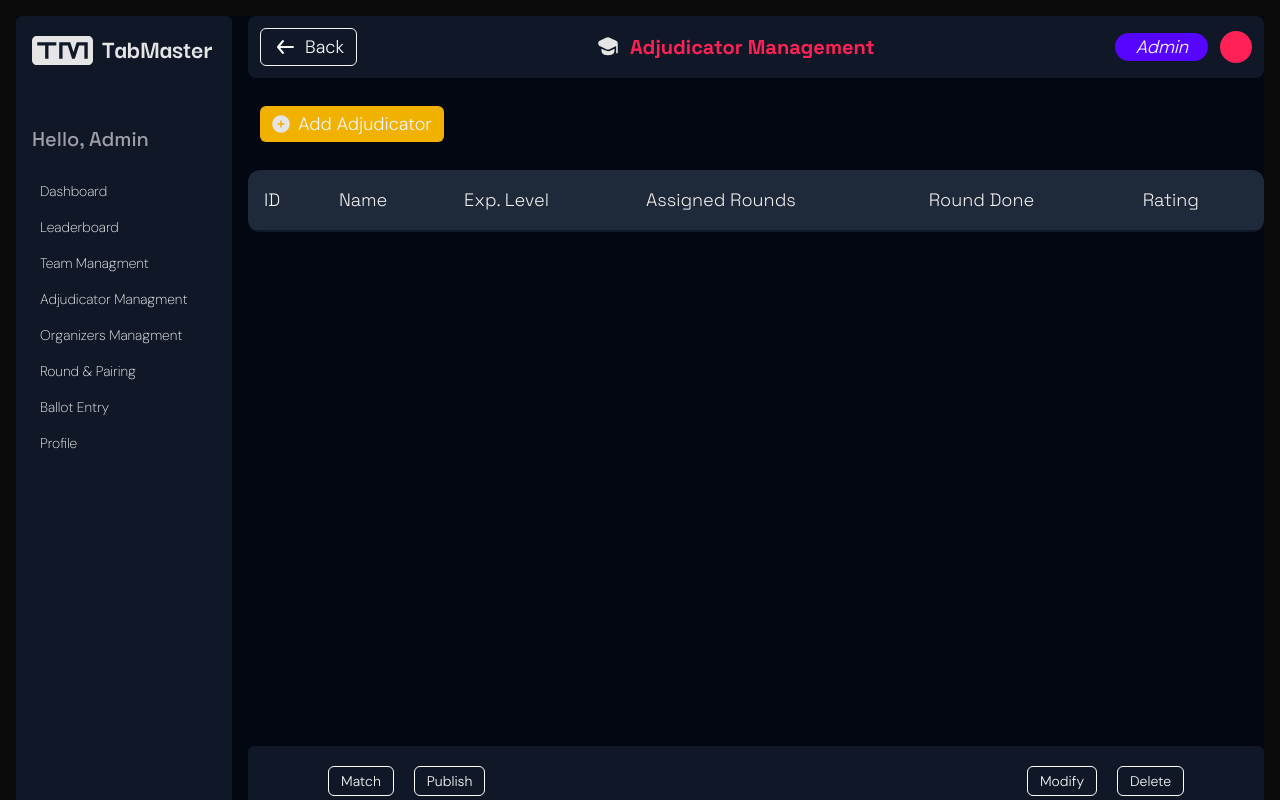
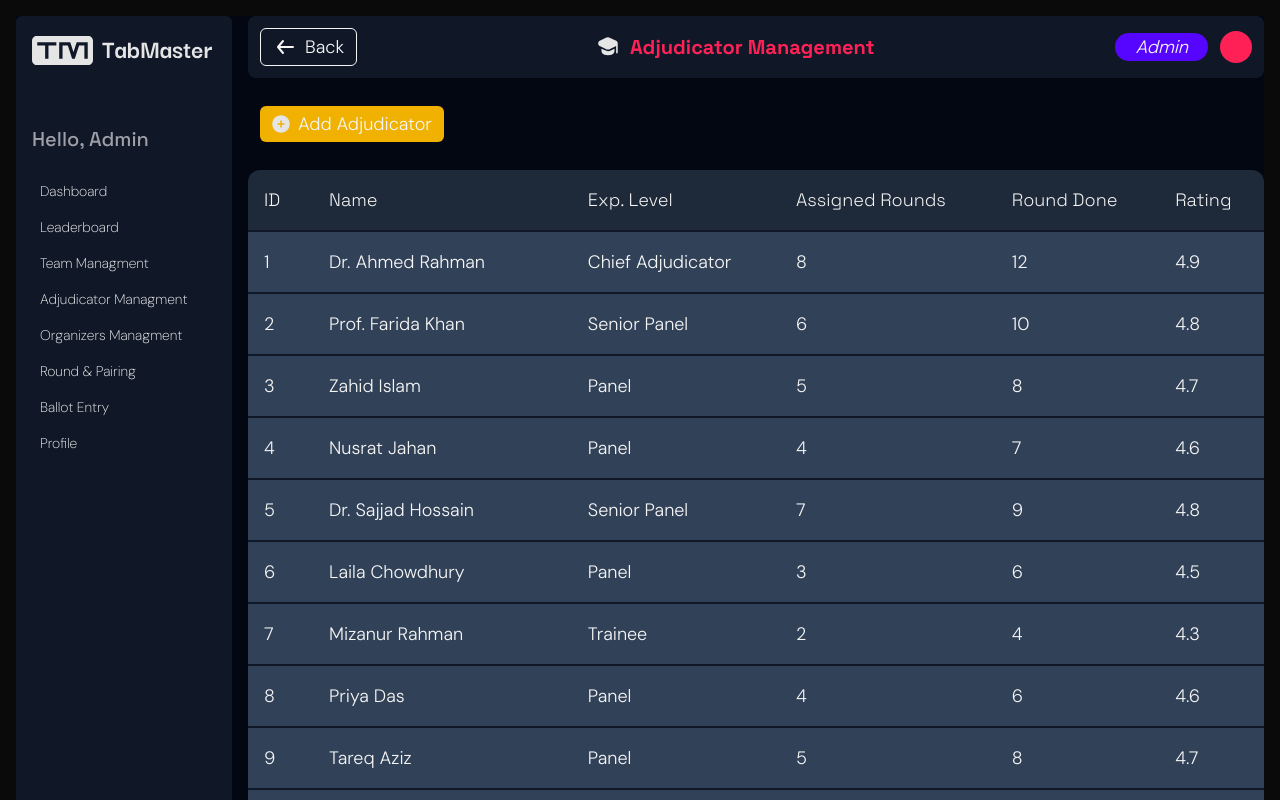
Before and after one commit to Ferdus615/TabMaster, a Next.js app: page /demo in a window 1280 px wide. Shown: the top 800 px of the page. Built offline with nearby package versions, Linux system fonts and the light colour scheme.

Commit message:
Adjudicator table done

```diff
--- a/components/DemoPages/AdjManagement.jsx
+++ b/components/DemoPages/AdjManagement.jsx
@@ -366,11 +366,19 @@ const AdjManagement = () => {
               <td>Rating</td>
             </tr>
           </thead>
+
           <tbody>
             {adjudicators.map((adj, index) => {
-              <tr key={index}>
-                <td>ad</td>
-              </tr>
+              return (
+                <tr key={index}>
+                  <td>{adj.id}</td>
+                  <td>{adj.name}</td>
+                  <td>{adj.experienceLevel}</td>
+                  <td>{adj.assignedRounds}</td>
+                  <td>{adj.totalRounds}</td>
+                  <td>{adj.rating}</td>
+                </tr>
+              );
             })}
           </tbody>
         </table>
```
